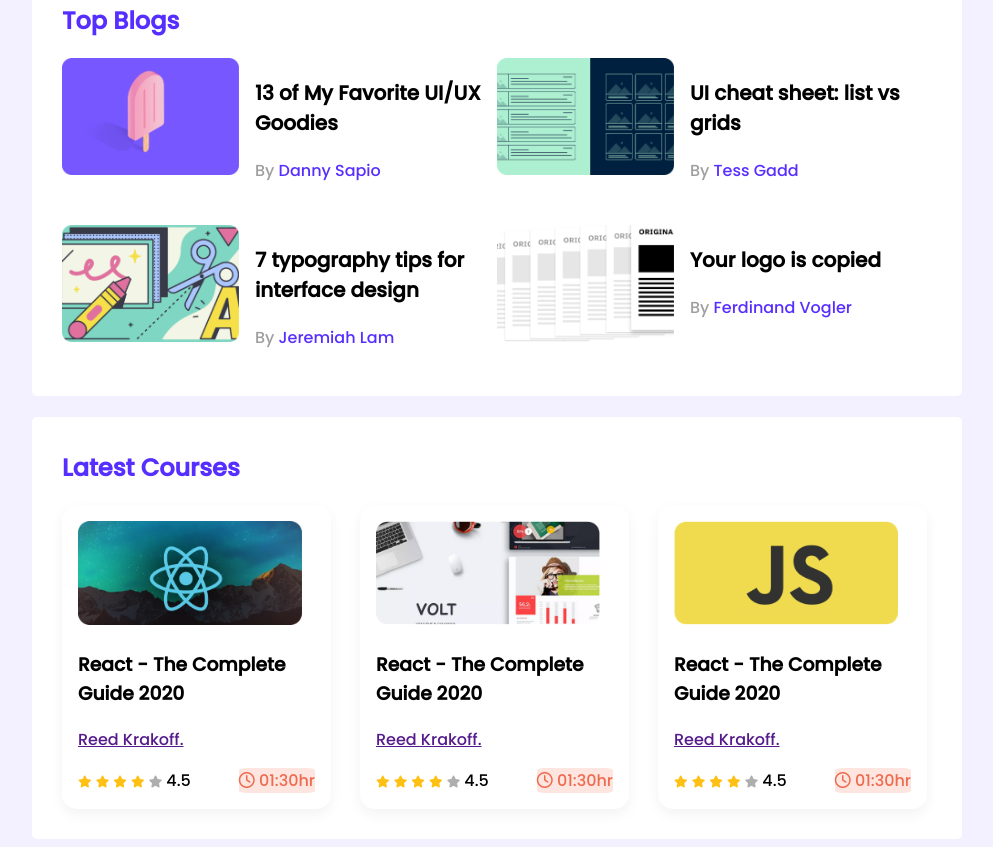
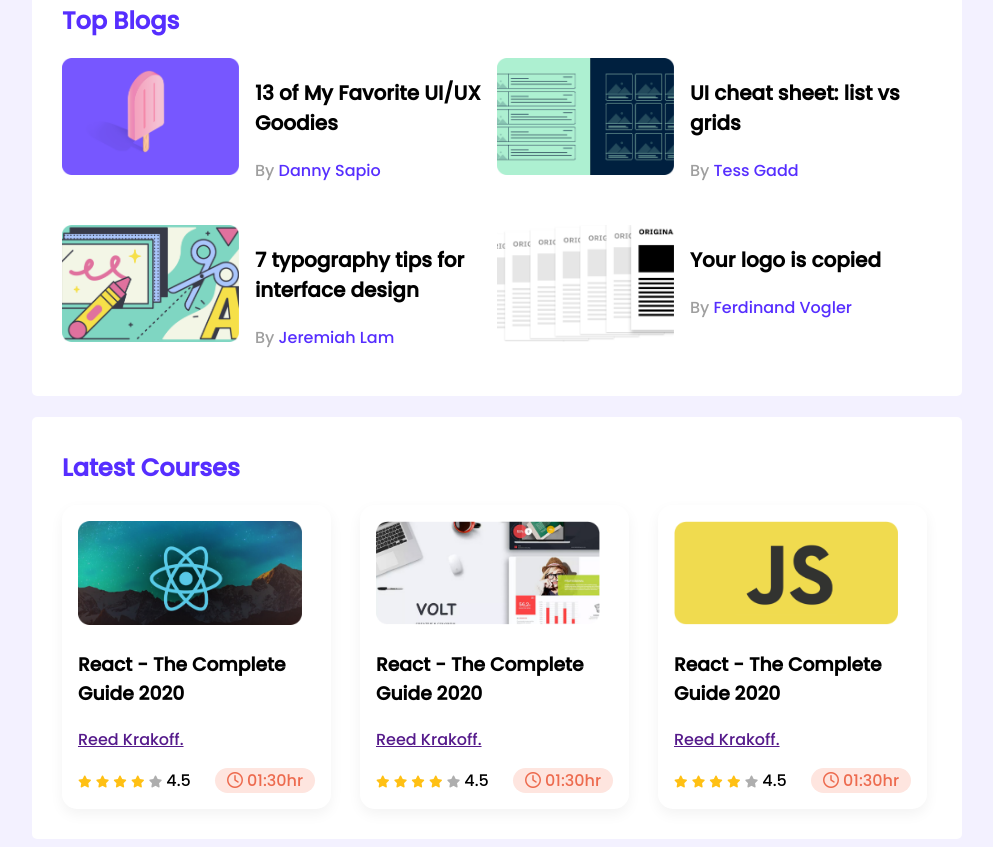
Before and after one commit to adib3006/leader-board-css3, a plain HTML site: page index.html in a window 1280 px wide. Shown: the part 329-1176 px from the top of the page, without its empty margins (143-1136 px from the left). Drawn offline with Linux system fonts and the light colour scheme.

Commit message:
border radius fixed

```diff
--- a/styles/style.css
+++ b/styles/style.css
@@ -110,9 +110,11 @@ hr{
     color: #AEAEAE;
 }
 .course-duration {
+    padding-left: 5%;
+    padding-right: 5%;
     background-color: #FEE5DF;
     color: #ED6B4F;
-    border-radius: 10%;
+    border-radius: 25px;
 }
 
 /* media queries */
```
